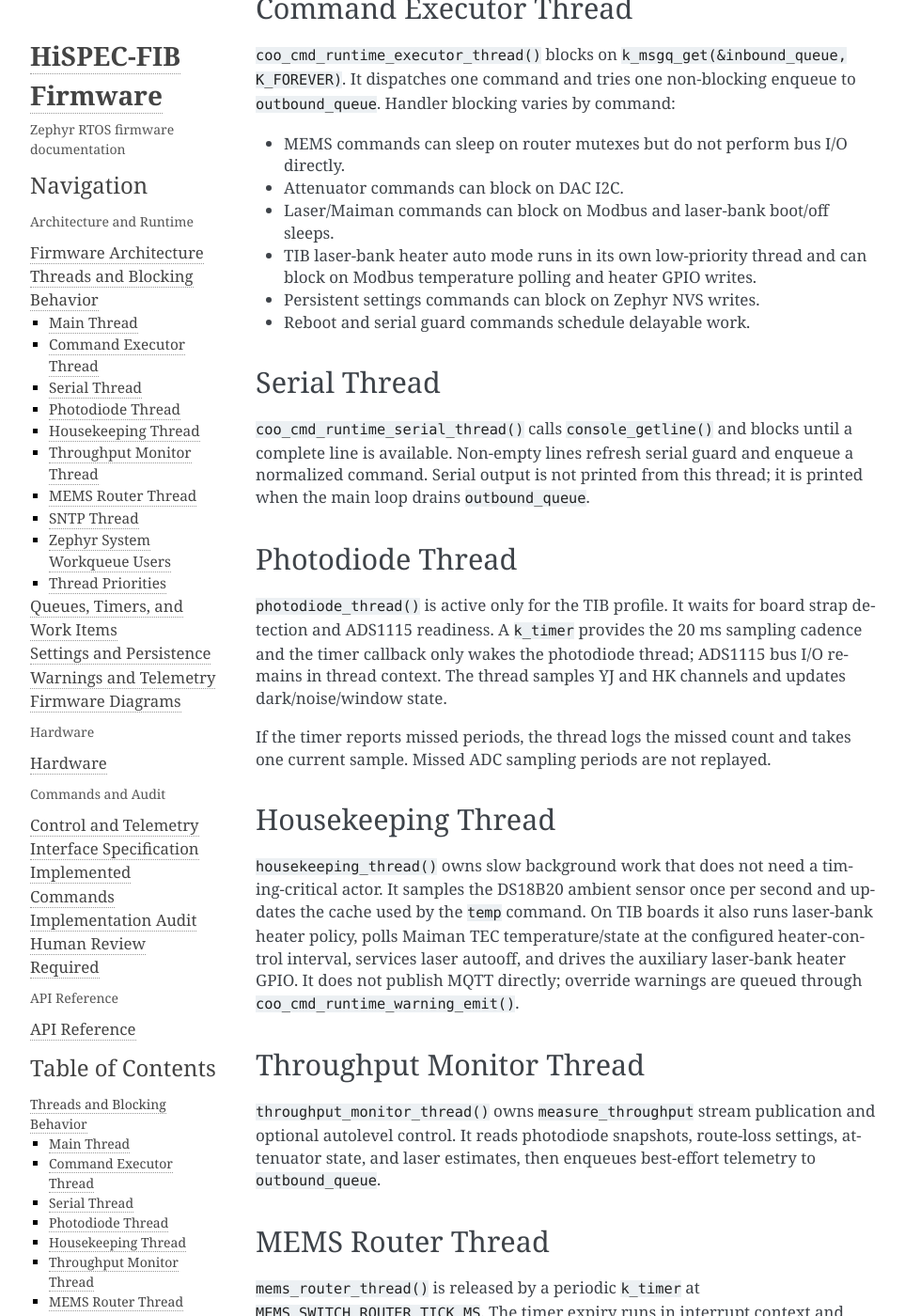
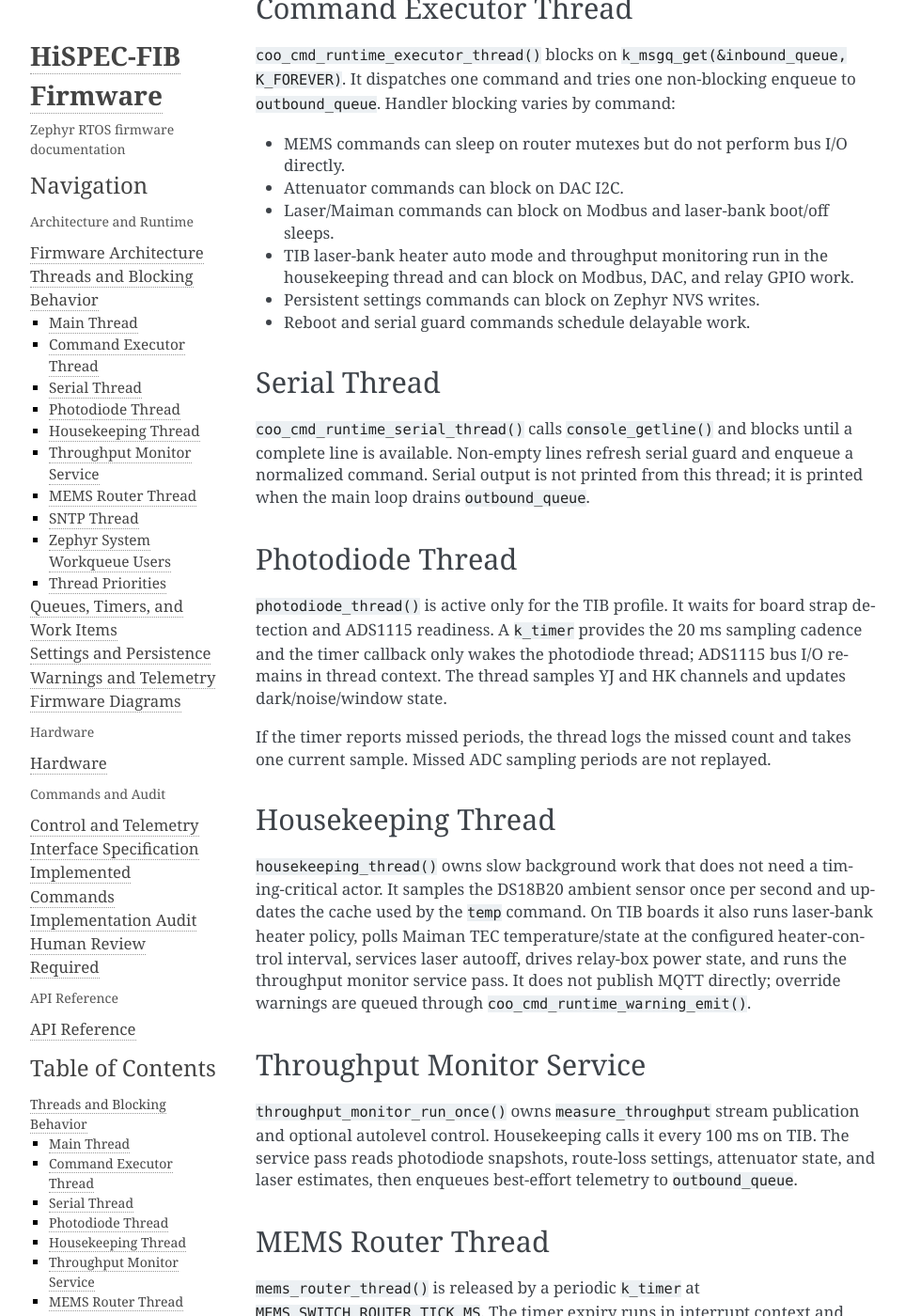
Before and after one commit to COO-Utilities/hispec-tib, a Sphinx documentation site: the page built from doc/threads.md, in a window 1280 px wide and 1400 px high, scrolled down 457 px. Shown: the whole window at 94% size, without its empty margins (148-1111 px from the left). Built offline with Sphinx 7.4.7, drawn with Linux system fonts in a browser that asks for light colours; some of the changed text lies outside the part shown.

Commit message:
Run throughput monitoring from housekeeping

```diff
--- a/doc/threads.md
+++ b/doc/threads.md
@@ -22,8 +22,8 @@
 - MEMS commands can sleep on router mutexes but do not perform bus I/O directly.
 - Attenuator commands can block on DAC I2C.
 - Laser/Maiman commands can block on Modbus and laser-bank boot/off sleeps.
-- TIB laser-bank heater auto mode runs in its own low-priority thread and can
-  block on Modbus temperature polling and heater GPIO writes.
+- TIB laser-bank heater auto mode and throughput monitoring run in the
+  housekeeping thread and can block on Modbus, DAC, and relay GPIO work.
 - Persistent settings commands can block on Zephyr NVS writes.
 - Reboot and serial guard commands schedule delayable work.
 
@@ -51,16 +51,16 @@
 timing-critical actor. It samples the DS18B20 ambient sensor once per second
 and updates the cache used by the `temp` command. On TIB boards it also runs
 laser-bank heater policy, polls Maiman TEC temperature/state at the configured
-heater-control interval, services laser autooff, and drives the auxiliary
-laser-bank heater GPIO. It does not publish MQTT directly; override warnings
-are queued through `coo_cmd_runtime_warning_emit()`.
+heater-control interval, services laser autooff, drives relay-box power state,
+and runs the throughput monitor service pass. It does not publish MQTT directly;
+override warnings are queued through `coo_cmd_runtime_warning_emit()`.
 
-## Throughput Monitor Thread
+## Throughput Monitor Service
 
-`throughput_monitor_thread()` owns `measure_throughput` stream publication and
-optional autolevel control. It reads photodiode snapshots, route-loss settings,
-attenuator state, and laser estimates, then enqueues best-effort telemetry to
-`outbound_queue`.
+`throughput_monitor_run_once()` owns `measure_throughput` stream publication
+and optional autolevel control. Housekeeping calls it every 100 ms on TIB. The
+service pass reads photodiode snapshots, route-loss settings, attenuator state,
+and laser estimates, then enqueues best-effort telemetry to `outbound_queue`.
 
 ## MEMS Router Thread
 
@@ -102,7 +102,6 @@
 - Housekeeping thread: 5.
 - Command executor: 6.
 - Serial thread: 6.
-- Throughput monitor thread: 7.
 - SNTP thread: 10.
 
 Lower numeric values are higher priority in Zephyr preemptive priorities. The
```
Also changed, not shown: doc/architecture.md (+3 -3 lines), doc/diagrams.md (+4 -4 lines), doc/implemented_commands.md (+2 -1 lines), doc/warnings_and_telemetry.md (+3 -2 lines), 4 other files.
